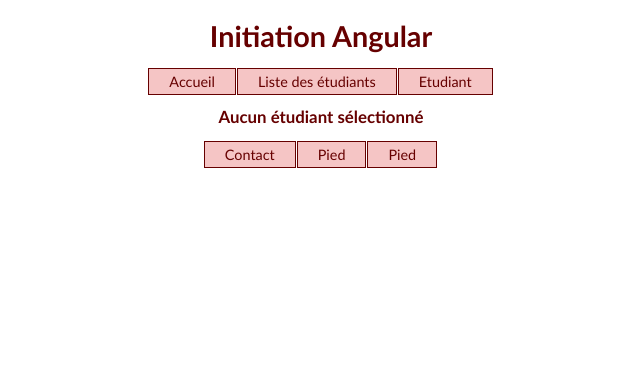
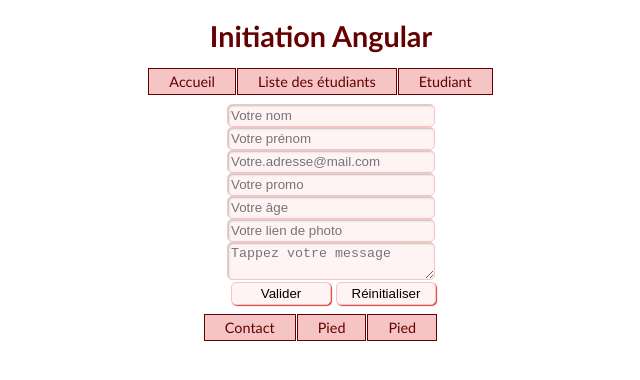
Before and after one commit to OrdilHub/Projet_Angular, an Angular app: page /etudiant in a window 1280 px wide. Shown: the top 380 px of the page, without its empty margins (319-959 px from the left). Built offline with nearby package versions, Linux system fonts and the light colour scheme.

Commit message:
Ajout d'un formulaire pour l'onglet étudiant

```diff
--- a/src/app/eleve/eleve.component.css
+++ b/src/app/eleve/eleve.component.css
@@ -8,3 +8,65 @@
     position:relative;
 
 }
+
+section{
+    margin: 0 ;
+    padding: 0 ;
+    list-style: none ;
+    text-align: center ;
+    font-family:"trebuchet ms",sans-serif;
+    font-size:90%;
+}
+form {
+    margin: 0 ;
+    padding: 0 ;
+    position:relative;
+    left:40%;
+    list-style: none ;
+    text-align: center ;
+    font-family:"trebuchet ms",sans-serif;
+    font-size:90%;
+    padding:10px;
+    width:20%;
+}
+   fieldset {
+    padding:0 20px 20px 20px;
+    margin-bottom:10px;
+    border:1px solid #DF3F3F;
+}
+legend {
+    color:#DF3F3F;
+    font-weight:bold
+}
+label {
+    margin-top:10px;
+    display:block;
+}
+label.inline {
+    display:inline;
+    margin-right:50px;
+}
+input, textarea, select, option {
+    background-color:#FFF3F3;
+}
+input, textarea, select {
+    padding:3px;
+    border:1px solid #F5C5C5;
+    border-radius:5px;
+    width:200px;
+    box-shadow:1px 1px 2px #C0C0C0 inset;
+}
+select {
+    margin-top:10px;
+}
+input[type=radio] {
+    background-color:transparent;
+    border:none;
+    width:10px;
+}
+input[type=submit], input[type=reset] {
+    width:100px;
+    margin-left:5px;
+    box-shadow:1px 1px 1px #D83F3D;
+    cursor:pointer;
+}
--- a/src/app/eleve/eleve.component.html
+++ b/src/app/eleve/eleve.component.html
@@ -5,6 +5,19 @@
 	<img [src]="serviceEle.listeEleves[indexEleve].photo">
 </article>
 <article *ngIf="indexEleve <0">
-	<h3>Aucun étudiant sélectionné</h3>
+	<section>
+		<form #f="ngForm" (ngSubmit)="soumissionFormulaire(f)">
+			<input name="nom" placeholder="Votre nom" type="text" required>
+			<input name="prenom" placeholder="Votre prénom" type="text" required>
+			<input name="mail" placeholder="Votre.adresse@mail.com" type="mail" required>
+			<input name="promo" placeholder="Votre promo" type="text"required>
+			<input name="age" placeholder="Votre âge" type="text" required>
+			<input name="photo" placeholder="Votre lien de photo" type="text" required>
+			<textarea name="msg"  placeholder="Tappez votre message " required></textarea>
+			<input type="submit" value="Valider" [disabled]="f.invalid">
+			<input type="reset" value="Réinitialiser">
 
+		</form>
+
+	</section>
 </article>
```
